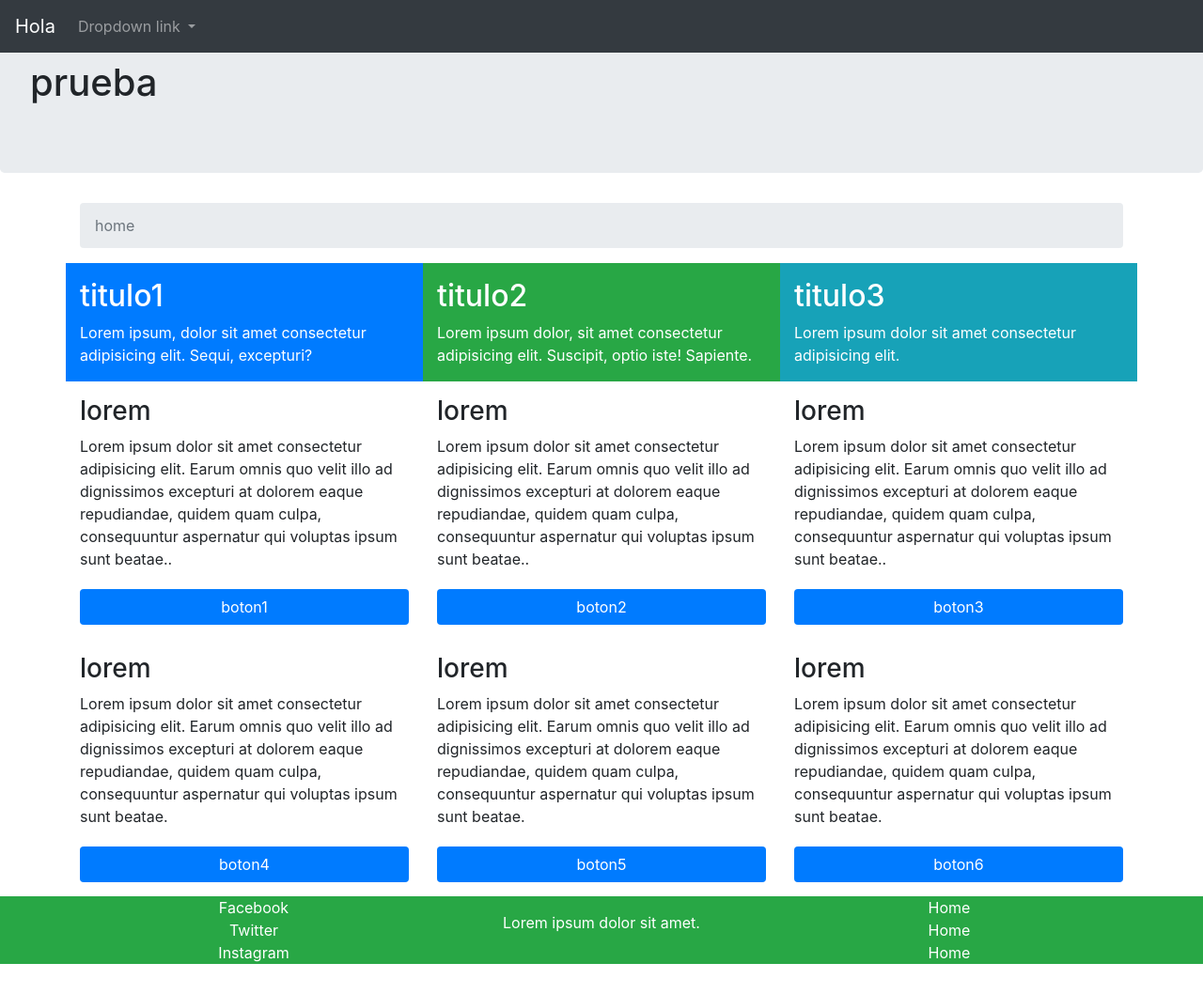
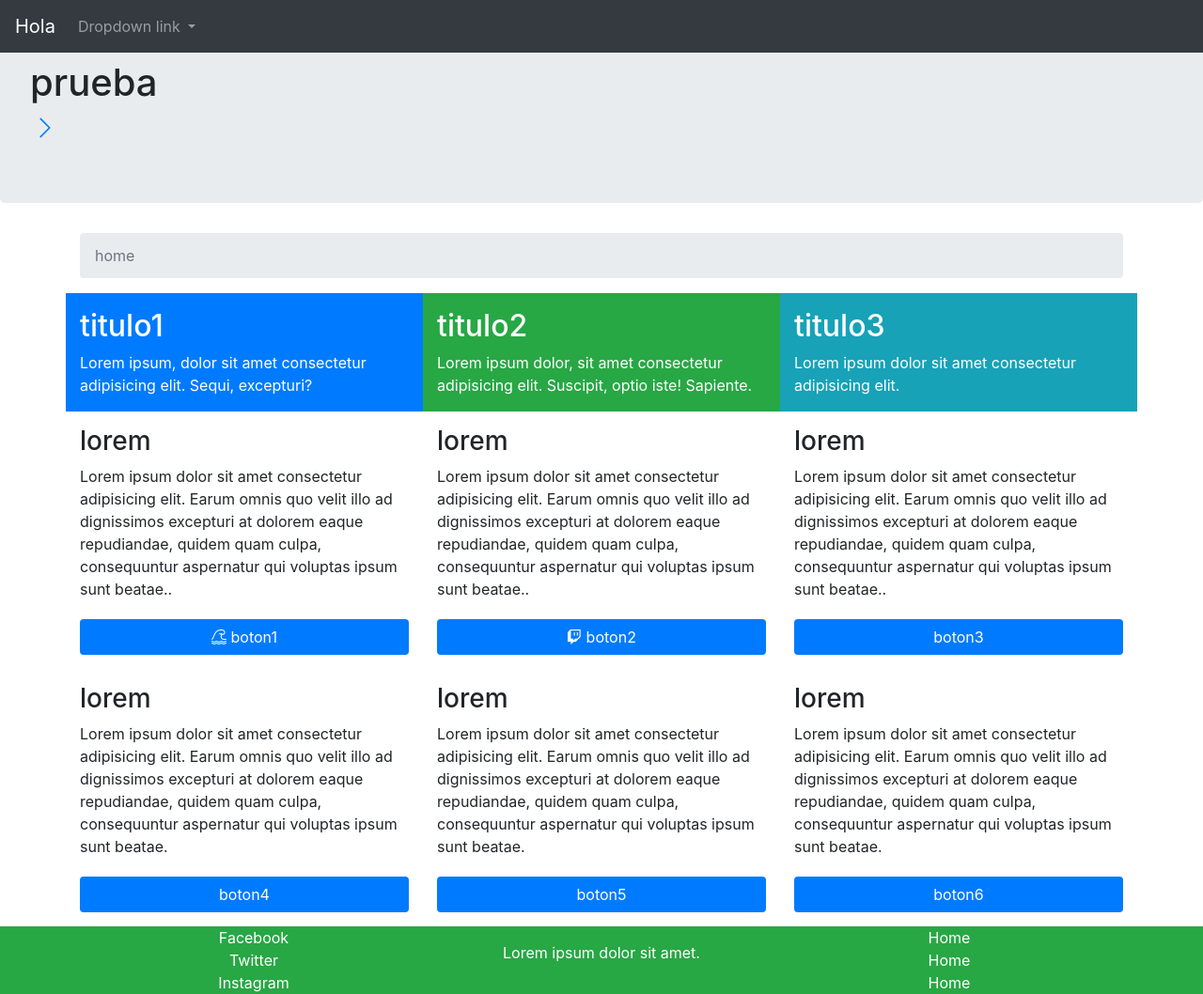
Before and after one commit to wiridix/bootstrap-course, a website: page index.html in a window 1280 px wide. Shown: the whole page at 94% size. Before the commit the page ends 1026 px from the top, so only its background shows below. Drawn offline with nearby package versions, Linux system fonts and the light colour scheme.

Commit message:
icons boostrap

```diff
--- a/index.html
+++ b/index.html
@@ -5,6 +5,7 @@
     <meta http-equiv="X-UA-Compatible" content="IE=edge">
     <meta name="viewport" content="width=device-width, initial-scale=1.0">
     <link rel="stylesheet" href="node_modules/bootstrap/dist/css/bootstrap.min.css">
+    <link rel="stylesheet" href="node_modules/bootstrap-icons/font/bootstrap-icons.css">
     <link rel="stylesheet" href="css/style.css">
     <title>Pag</title>
 </head>
@@ -31,6 +32,7 @@
     </nav>
     <div class="jumbotron">
         <h1>prueba</h1>
+        <svg class="bi bi-chevron-right text-primary" width="32" height="32" viewBox="0 0 20 20" fill="currentColor" xmlns="http://www.w3.org/2000/svg"><path fill-rule="evenodd" d="M6.646 3.646a.5.5 0 01.708 0l6 6a.5.5 0 010 .708l-6 6a.5.5 0 01-.708-.708L12.293 10 6.646 4.354a.5.5 0 010-.708z"/></svg>
     </div>
     <div class="container">
         <nav arial-label="breadcrumb">
@@ -62,12 +64,12 @@
             <div class="col-sm-4">
                 <h3>lorem</h3>
                 <p>Lorem ipsum dolor sit amet consectetur adipisicing elit. Earum omnis quo velit illo ad dignissimos excepturi at dolorem eaque repudiandae, quidem quam culpa, consequuntur aspernatur qui voluptas ipsum sunt beatae..</p>
-                <button class="btn bg-primary text-white">boton1</button>
+                <button class="btn bg-primary text-white "><i class="bi bi-tsunami"></i> boton1</button>
             </div>
             <div class="col-sm-4">
                 <h3>lorem</h3>
                 <p>Lorem ipsum dolor sit amet consectetur adipisicing elit. Earum omnis quo velit illo ad dignissimos excepturi at dolorem eaque repudiandae, quidem quam culpa, consequuntur aspernatur qui voluptas ipsum sunt beatae..</p>
-                <button class="btn bg-primary text-white">boton2</button>
+                <button class="btn bg-primary text-white"><i class="bi bi-twitch"></i> boton2</button>
             </div>
             <div class="col-sm-4">
                 <h3>lorem</h3>
--- a/package.json
+++ b/package.json
@@ -19,6 +19,7 @@
   "dependencies": {
     "@popperjs/core": "^2.8.6",
     "bootstrap": "^4.6.0",
+    "bootstrap-icons": "^1.4.0",
     "jquery": "^3.6.0"
   }
 }
```
Also changed, not shown: 1 other file.
